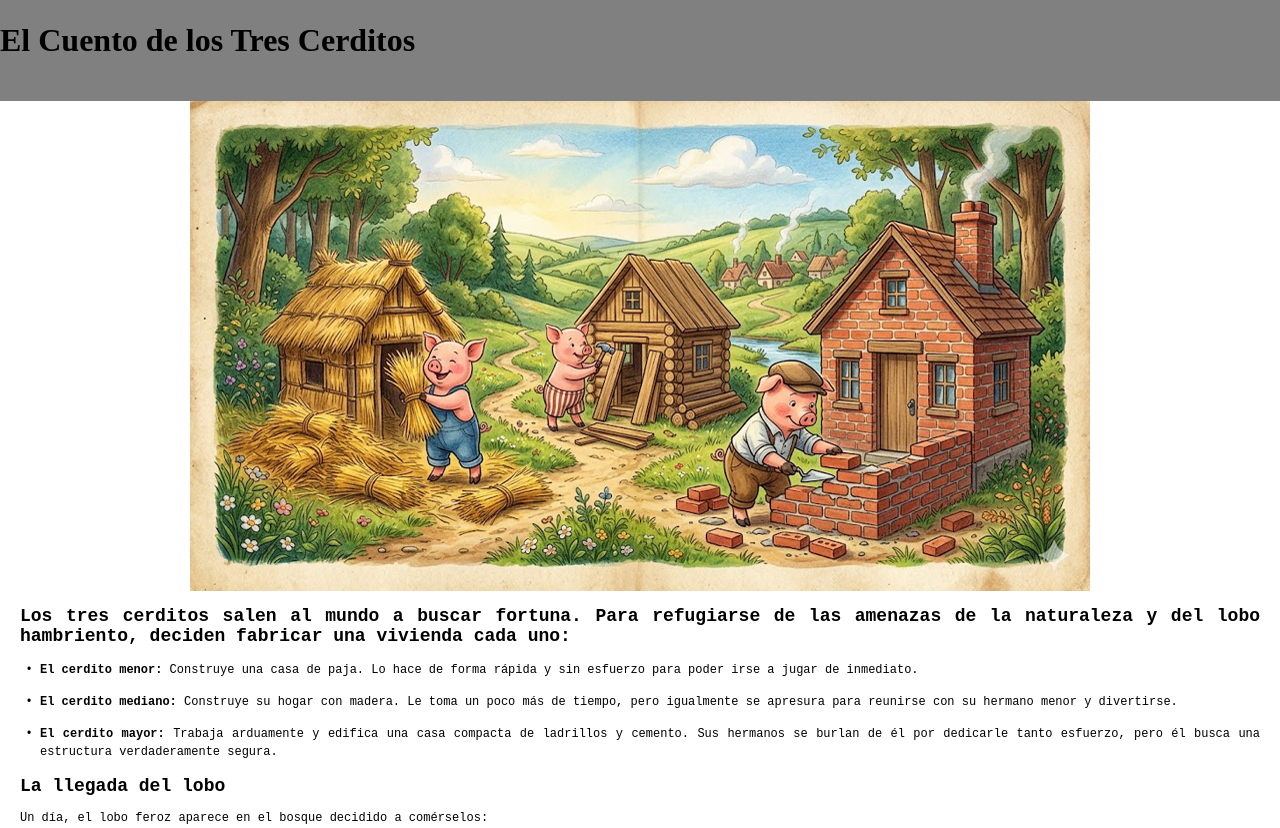
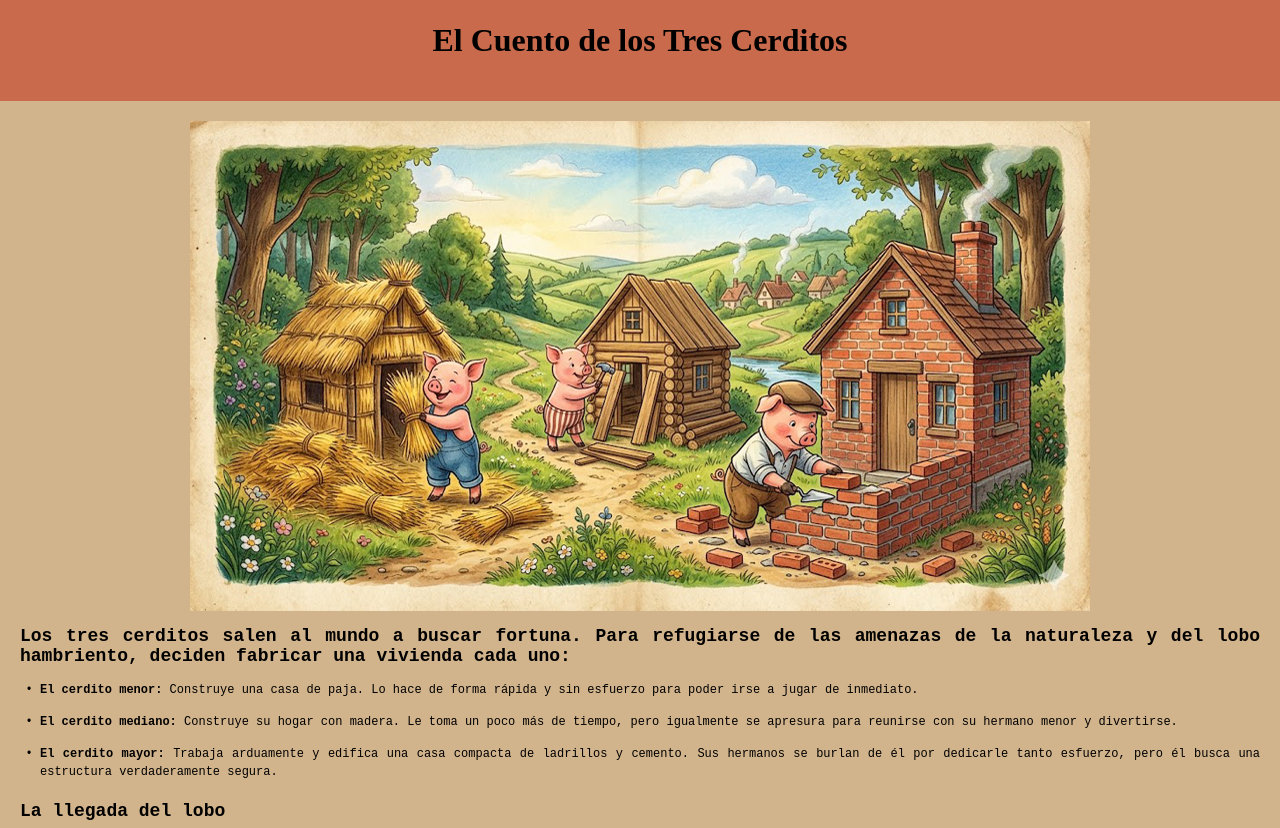
Before and after one commit to carlosjper/practicethreelittlepigs, a plain HTML site: page index.html in a window 1280 px wide. Shown: the top 828 px of the page. Drawn offline with Linux system fonts and the light colour scheme.

Commit message:
changes in main and section

```diff
--- a/index.css
+++ b/index.css
@@ -4,25 +4,40 @@ body {
 }
 
 header {
-    background-color: grey;
+    background-color: #C86A4B;
     height: 100px;
     padding-top: 1px;
+    text-align: center;
 }
 
 main {
-    margin-left: 20px;
     font-size: 12px;
     font-family: "Courier New";
     text-align: justify;
-    margin-right: 20px;
+    background-color: #D2B48C;
+    padding: 20px;
+
 }
 
-/*img {
-    display: block;
-    margin: 0 auto;
-    max-width: 100%;
-    height: auto;
-} */
+.vignetteWithdot {
+  padding-left: 20px;
+  margin: 0;
+}
+
+.vignetteWithdot li {
+  list-style-type: "• ";
+  margin-bottom: 14px;
+  line-height: 1.5;
+}
+
+section {
+    margin-bottom: 20px;
+}
+
+
+
+
+
 
 img {
     width: 900px;
@@ -37,16 +52,7 @@ img {
   font-weight: bold;
 }
 
-.vignetteWithdot {
-  padding-left: 20px;
-  margin: 0;
-}
 
-.vignetteWithdot li {
-  list-style-type: "• ";
-  margin-bottom: 14px;
-  line-height: 1.5;
-}
 
 
 .numberedList {
@@ -64,7 +70,7 @@ img {
 
 footer {
     background-color: red;
-    padding-bottom: 30px;
+    padding-bottom: 10px;
     padding: 20px;
 
 }
```
